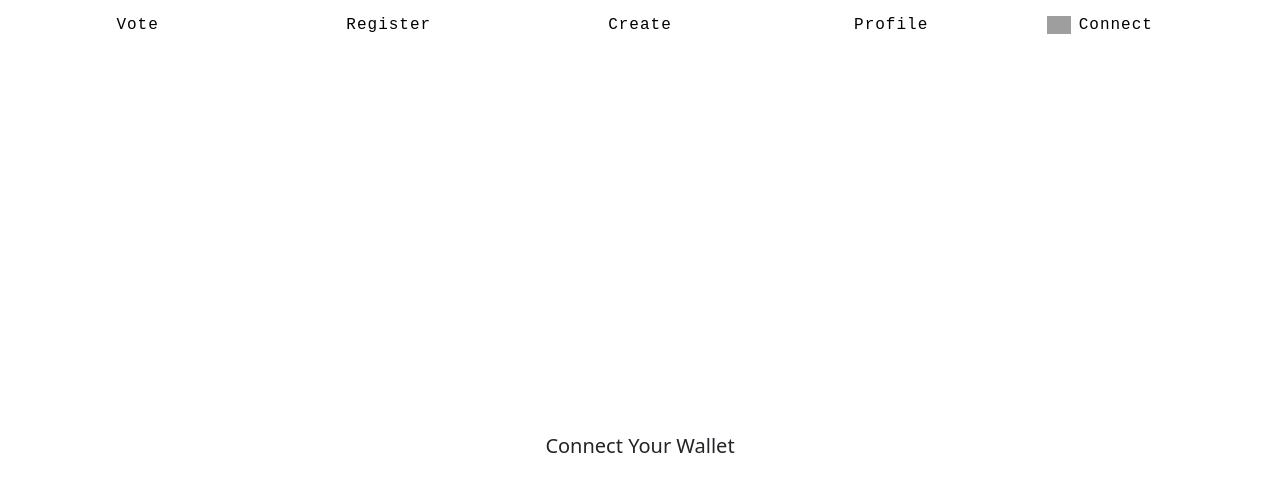
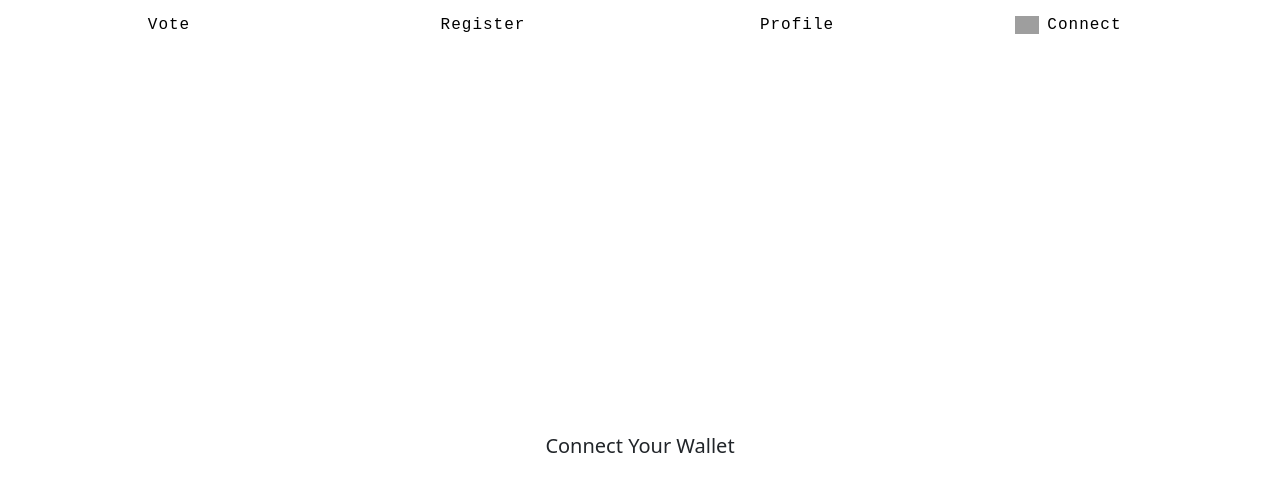
Before and after one commit to fahmifakhir/Voting-dapp, a React (Create React App) app: page /app in a window 1280 px wide. Shown: the top 492 px of the page. Built offline with nearby package versions, Linux system fonts and the light colour scheme; grey boxes are pictures that could not be loaded.

Commit message:
Update
-

```diff
--- a/src/App.js
+++ b/src/App.js
@@ -77,17 +77,6 @@ function App() {
                 }
               />
               <Route
-                path="create"
-                element={
-                  <CreateVoting
-                    account={account}
-                    setAccount={setAccount}
-                    app={app}
-                    setApp={setApp}
-                  />
-                }
-              />
-              <Route
                 path="register"
                 element={
                   <RegisterVoting
--- a/src/Navbar.js
+++ b/src/Navbar.js
@@ -32,14 +32,6 @@ const NavBar = ({ app, setApp, account, setAccount }) => {
               Register
             </NavLink>
           </div>
-
-          <div className="col-2 d-flex flex-column justify-content-center align-items-center">
-            <NavLink id="navbar-list" to="/app/create">
-              {" "}
-              Create
-            </NavLink>
-          </div>
-
           <div className="col-2 d-flex flex-column justify-content-center align-items-center">
             <NavLink id="navbar-list" to="/app/profile">
               {" "}
```
